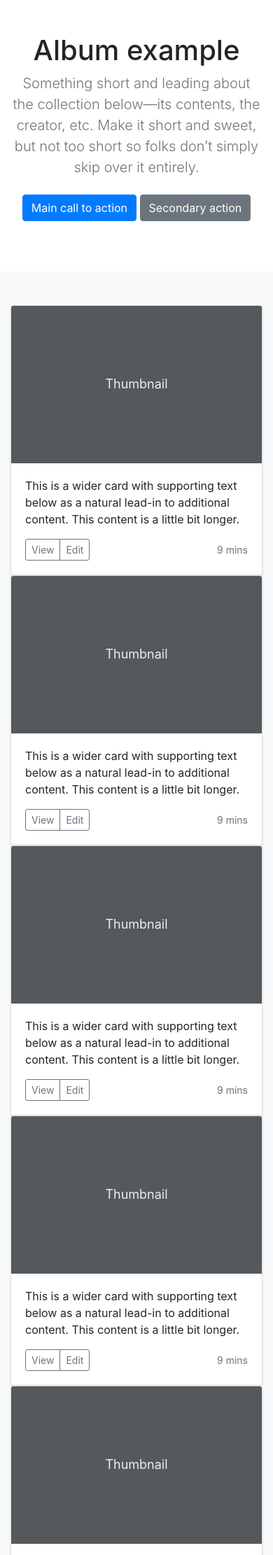
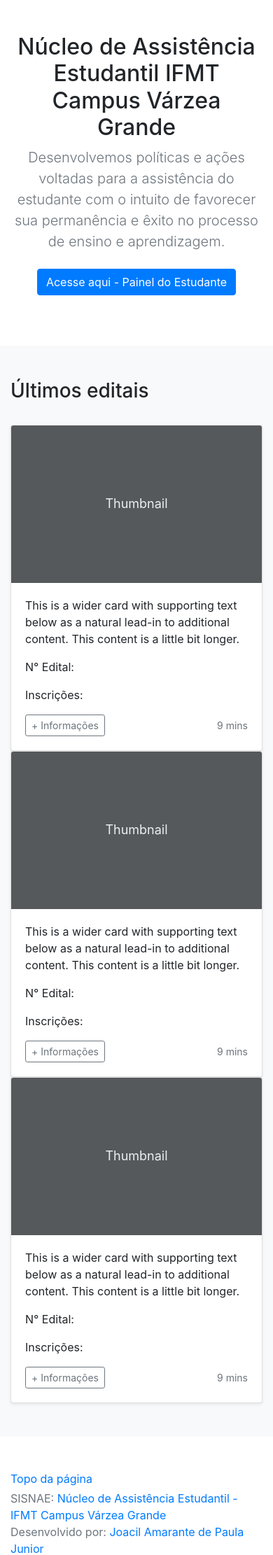
Before and after one commit to amarantejoacil/sisnae, a Django app: page / in a window 390 px wide. Shown: the part 56-2278 px from the top of the page at 70% size. Run offline with Django 3.2, Linux system fonts and the light colour scheme; some libraries are stand-ins or nearby versions.

Commit message:
ajuste mobile

```diff
--- a/core/templates/index.html
+++ b/core/templates/index.html
@@ -3,9 +3,15 @@
 <html lang="pt-br">
   <head>
     <meta charset="utf-8">
+    <meta name="viewport" content="width=device-width, initial-scale=1">
+    <meta name="author" content="Joacil Amarante de Paula Junior">
+
+
+
 
     {% bootstrap_css %}
     <title>Album example · Bootstrap v5.0</title>
+
 
 
     <style>
@@ -23,8 +29,6 @@
         }
       }
     </style>
-
-
   </head>
   <body>
 
@@ -80,11 +84,11 @@
   <section class="py-5 text-center container">
     <div class="row py-lg-5">
       <div class="col-lg-6 col-md-8 mx-auto">
-        <h1 class="fw-light">Album example</h1>
-        <p class="lead text-muted">Something short and leading about the collection below—its contents, the creator, etc. Make it short and sweet, but not too short so folks don’t simply skip over it entirely.</p>
+        <h2 class="fw-light">Núcleo de Assistência Estudantil  IFMT Campus Várzea Grande</h2>
+        <p class="lead text-muted">Desenvolvemos políticas e ações voltadas para a assistência do estudante com o intuito de favorecer sua permanência e êxito no processo de ensino e aprendizagem.</p>
         <p>
-          <a href="#" class="btn btn-primary my-2">Main call to action</a>
-          <a href="#" class="btn btn-secondary my-2">Secondary action</a>
+          <a href="#" class="btn btn-primary my-2">Acesse aqui - Painel do Estudante</a>
+          <!-- <a href="#" class="btn btn-secondary my-2">Secondary action</a>-->
         </p>
       </div>
     </div>
@@ -93,7 +97,8 @@
 
   <div class="album py-5 bg-light">
     <div class="container">
-
+      <h3>Últimos editais</h3>
+      <br>
       <div class="row row-cols-1 row-cols-sm-2 row-cols-md-3 g-3">
         <div class="col">
           <div class="card shadow-sm">
@@ -101,10 +106,12 @@
 
             <div class="card-body">
               <p class="card-text">This is a wider card with supporting text below as a natural lead-in to additional content. This content is a little bit longer.</p>
+              <p>N° Edital:</p>
+              <p>Inscrições: </p>
               <div class="d-flex justify-content-between align-items-center">
                 <div class="btn-group">
-                  <button type="button" class="btn btn-sm btn-outline-secondary">View</button>
-                  <button type="button" class="btn btn-sm btn-outline-secondary">Edit</button>
+                  <button type="button" class="btn btn-sm btn-outline-secondary">+ Informações</button>
+                  <!-- <button type="button" class="btn btn-sm btn-outline-secondary">Edit</button>-->
                 </div>
                 <small class="text-muted">9 mins</small>
               </div>
@@ -117,10 +124,12 @@
 
             <div class="card-body">
               <p class="card-text">This is a wider card with supporting text below as a natural lead-in to additional content. This content is a little bit longer.</p>
+               <p>N° Edital:</p>
+              <p>Inscrições: </p>
               <div class="d-flex justify-content-between align-items-center">
                 <div class="btn-group">
-                  <button type="button" class="btn btn-sm btn-outline-secondary">View</button>
-                  <button type="button" class="btn btn-sm btn-outline-secondary">Edit</button>
+                  <button type="button" class="btn btn-sm btn-outline-secondary">+ Informações</button>
+                  <!-- <button type="button" class="btn btn-sm btn-outline-secondary">Edit</button>-->
                 </div>
                 <small class="text-muted">9 mins</small>
               </div>
@@ -133,65 +142,18 @@
 
             <div class="card-body">
               <p class="card-text">This is a wider card with supporting text below as a natural lead-in to additional content. This content is a little bit longer.</p>
+               <p>N° Edital:</p>
+              <p>Inscrições: </p>
               <div class="d-flex justify-content-between align-items-center">
                 <div class="btn-group">
-                  <button type="button" class="btn btn-sm btn-outline-secondary">View</button>
-                  <button type="button" class="btn btn-sm btn-outline-secondary">Edit</button>
+                  <button type="button" class="btn btn-sm btn-outline-secondary">+ Informações</button>
+                  <!-- <button type="button" class="btn btn-sm btn-outline-secondary">Edit</button> -->
                 </div>
                 <small class="text-muted">9 mins</small>
               </div>
             </div>
           </div>
         </div>
-
-        <div class="col">
-          <div class="card shadow-sm">
-            <svg class="bd-placeholder-img card-img-top" width="100%" height="225" xmlns="http://www.w3.org/2000/svg" role="img" aria-label="Placeholder: Thumbnail" preserveAspectRatio="xMidYMid slice" focusable="false"><title>Placeholder</title><rect width="100%" height="100%" fill="#55595c"/><text x="50%" y="50%" fill="#eceeef" dy=".3em">Thumbnail</text></svg>
-
-            <div class="card-body">
-              <p class="card-text">This is a wider card with supporting text below as a natural lead-in to additional content. This content is a little bit longer.</p>
-              <div class="d-flex justify-content-between align-items-center">
-                <div class="btn-group">
-                  <button type="button" class="btn btn-sm btn-outline-secondary">View</button>
-                  <button type="button" class="btn btn-sm btn-outline-secondary">Edit</button>
-                </div>
-                <small class="text-muted">9 mins</small>
-              </div>
-            </div>
-          </div>
-        </div>
-        <div class="col">
-          <div class="card shadow-sm">
-            <svg class="bd-placeholder-img card-img-top" width="100%" height="225" xmlns="http://www.w3.org/2000/svg" role="img" aria-label="Placeholder: Thumbnail" preserveAspectRatio="xMidYMid slice" focusable="false"><title>Placeholder</title><rect width="100%" height="100%" fill="#55595c"/><text x="50%" y="50%" fill="#eceeef" dy=".3em">Thumbnail</text></svg>
-
-            <div class="card-body">
-              <p class="card-text">This is a wider card with supporting text below as a natural lead-in to additional content. This content is a little bit longer.</p>
-              <div class="d-flex justify-content-between align-items-center">
-                <div class="btn-group">
-                  <button type="button" class="btn btn-sm btn-outline-secondary">View</button>
-                  <button type="button" class="btn btn-sm btn-outline-secondary">Edit</button>
-                </div>
-                <small class="text-muted">9 mins</small>
-              </div>
-            </div>
-          </div>
-        </div>
-
-        <div class="col">
-          <div class="card shadow-sm">
-            <svg class="bd-placeholder-img card-img-top" width="100%" height="225" xmlns="http://www.w3.org/2000/svg" role="img" aria-label="Placeholder: Thumbnail" preserveAspectRatio="xMidYMid slice" focusable="false"><title>Placeholder</title><rect width="100%" height="100%" fill="#55595c"/><text x="50%" y="50%" fill="#eceeef" dy=".3em">Thumbnail</text></svg>
-
-            <div class="card-body">
-              <p class="card-text">This is a wider card with supporting text below as a natural lead-in to additional content. This content is a little bit longer.</p>
-              <div class="d-flex justify-content-between align-items-center">
-                <div class="btn-group">
-                  <button type="button" class="btn btn-sm btn-outline-secondary">View</button>
-                  <button type="button" class="btn btn-sm btn-outline-secondary">Edit</button>
-                </div>
-                <small class="text-muted">9 mins</small>
-              </div>
-            </div>
-          </div>
         </div>
       </div>
     </div>
@@ -208,10 +170,6 @@
     <p class="mb-0">Desenvolvido por: <a  href="http://lattes.cnpq.br/2923700707849440" target="_blank">Joacil Amarante de Paula Junior</a></p>
   </div>
 </footer>
-
-
-
-
   {% bootstrap_javascript jquery='full' %}
   </body>
 </html>
```
